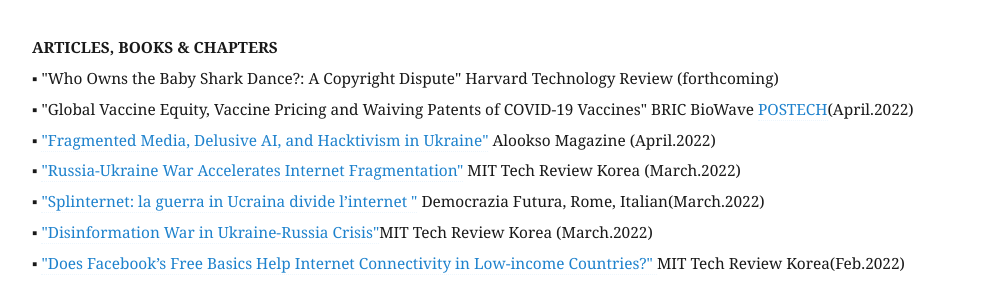
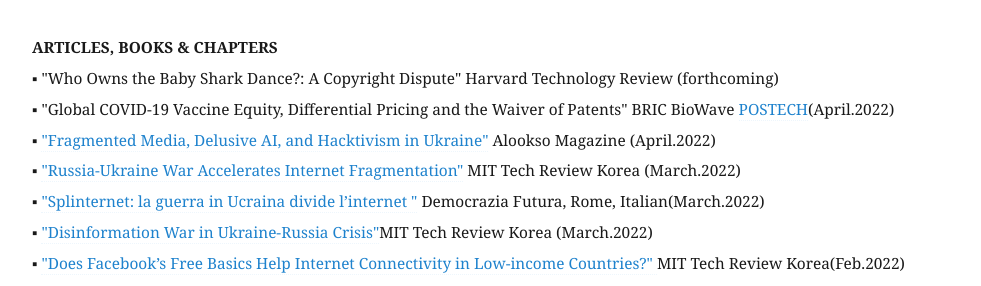
Before and after one commit to eunchangchoi/eunchangchoi.github.io, a Jekyll site: the page built from index.md, in a window 1280 px wide and 900 px high, scrolled down 1743 px. Shown: the part 161-447 px from the top of the window, without its empty margins (68-1049 px from the left). Built offline with Jekyll 4.4.1, drawn with Linux system fonts in a browser that asks for light colours.

Commit message:
Update index.md

```diff
--- a/index.md
+++ b/index.md
@@ -34,7 +34,7 @@
 <br>
  <strong> ARTICLES, BOOKS & CHAPTERS </strong> <br>
 ▪ "Who Owns the Baby Shark Dance?: A Copyright Dispute" Harvard Technology Review (forthcoming) <br>
-▪ "Global Vaccine Equity, Vaccine Pricing and Waiving Patents of COVID-19 Vaccines" BRIC BioWave <a href="https://www.ibric.org/biowave/bio_webzine_index.php"> POSTECH</a>(April.2022)<br>
+▪ "Global COVID-19 Vaccine Equity, Differential Pricing and the Waiver of Patents" BRIC BioWave <a href="https://www.ibric.org/biowave/bio_webzine_index.php"> POSTECH</a>(April.2022)<br>
 ▪ <a href="https://alook.so/posts/54t3ZMx"> "Fragmented Media, Delusive AI, and Hacktivism in Ukraine"</a> Alookso Magazine (April.2022) <br>
 ▪ <a href="https://www.technologyreview.kr/%ec%9a%b0%ed%81%ac%eb%9d%bc%ec%9d%b4%eb%82%98-%ec%a0%84%ec%9f%81%ec%9d%b4-%eb%b6%88%eb%9f%ac%ec%98%a8-%ec%8a%a4%ed%94%8c%eb%a6%b0%ed%84%b0%eb%84%b7/">"Russia-Ukraine War Accelerates Internet Fragmentation"</a> MIT Tech Review Korea (March.2022)<br>
 ▪ <a href="https://www.key4biz.it/splinternet-la-guerra-in-ucraina-divide-linternet/396648/"> "Splinternet: la guerra in Ucraina divide l’internet "</a> Democrazia Futura, Rome, Italian(March.2022)<br>
```
